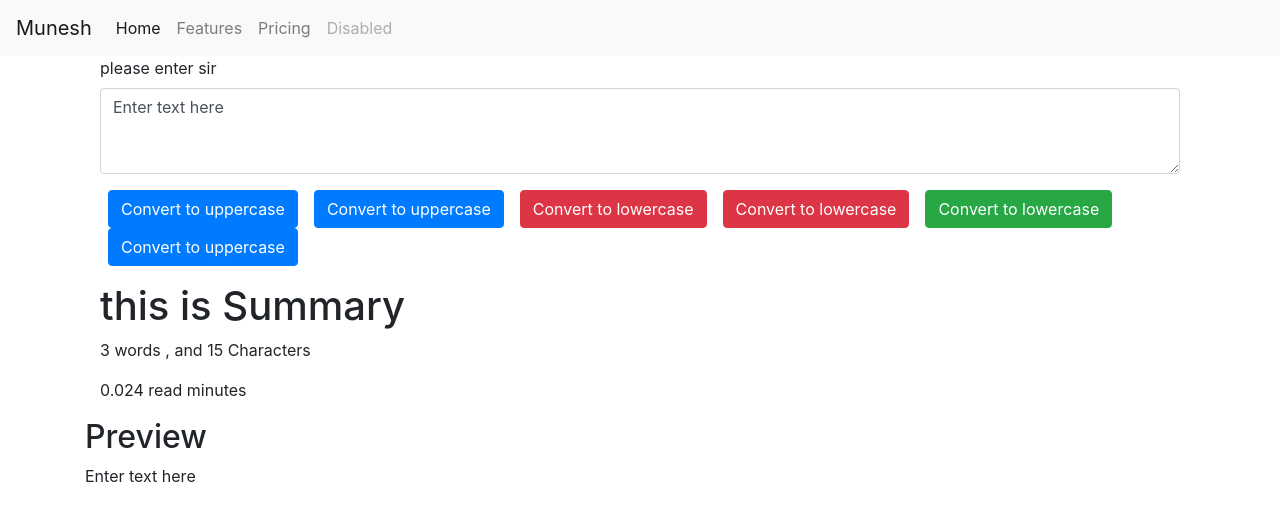
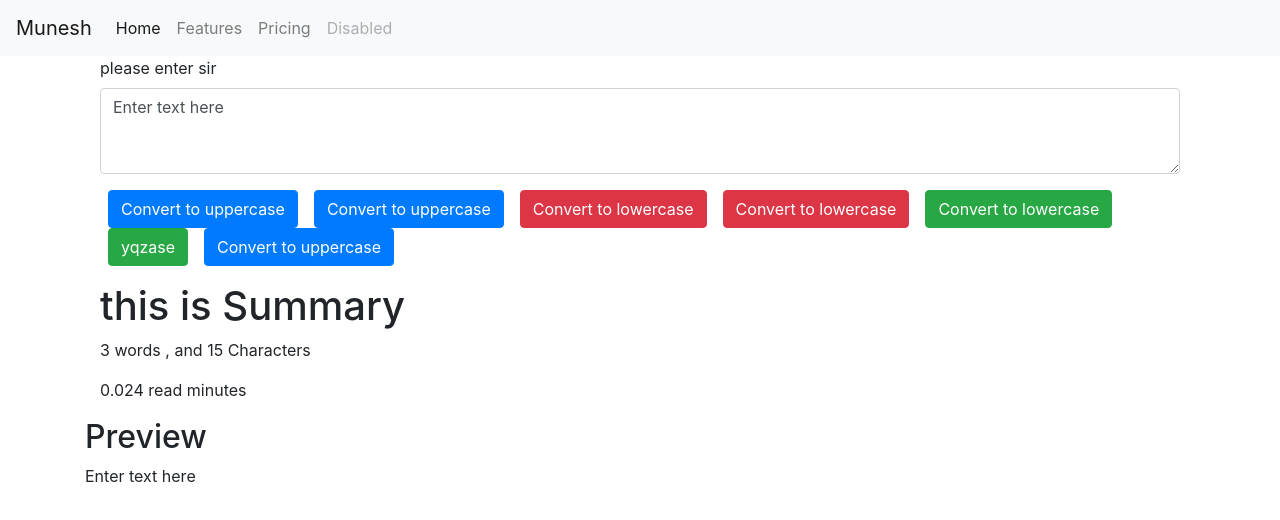
Before and after one commit to bilanadeem/datahere, a React (Create React App) app: page / in a window 1280 px wide. Shown: the top 520 px of the page. Built offline with nearby package versions, Linux system fonts and the light colour scheme.

Commit message:
first commit

```diff
--- a/src/components/TextForm.js
+++ b/src/components/TextForm.js
@@ -32,6 +32,7 @@ export default function TextForm
                 <button className="btn btn-danger mx-2" onClick={handleLowClick}>Convert to lowercase</button>
                 <button className="btn btn-danger mx-2" onClick={handleLowClick}>Convert to lowercase</button>
                 <button className="btn btn-success mx-2" onClick={handleLowClick}>Convert to lowercase</button>
+                <button className="btn btn-success mx-2" onClick={handleLowClick}>yqzase</button>
 
                 <button className="btn btn-primary mx-2" onClick={handleUpClick}>Convert to uppercase</button>
             </div>
```
